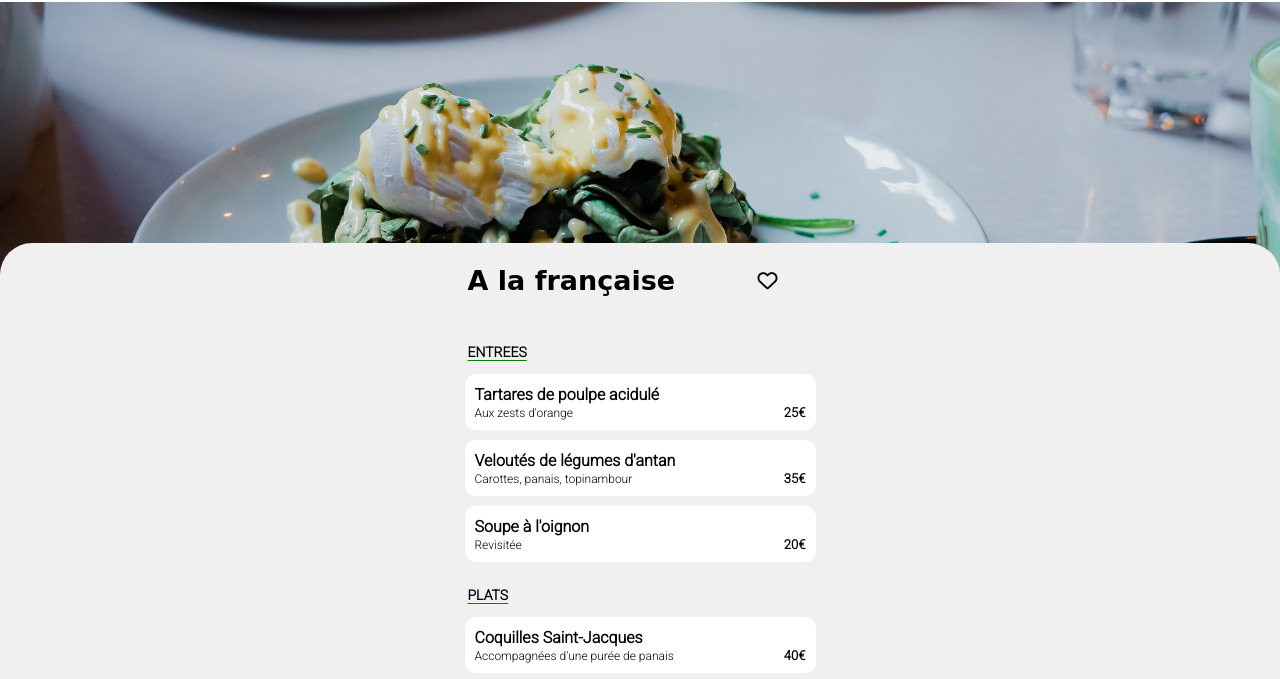
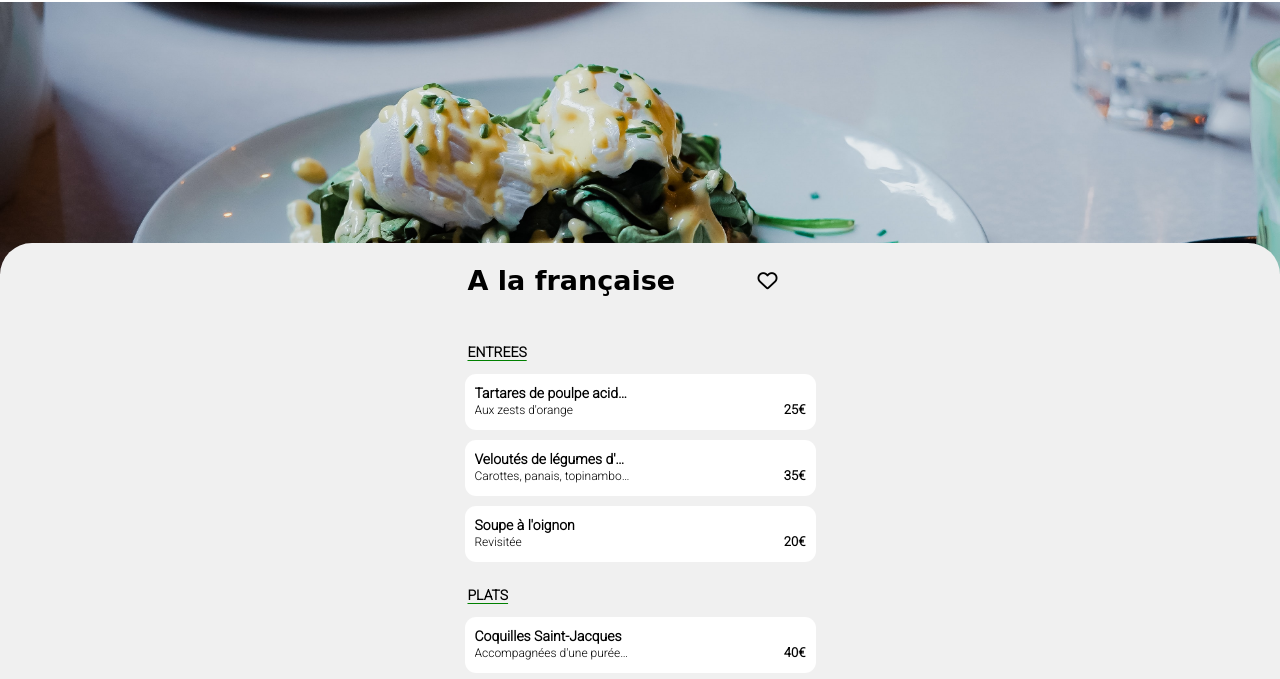
Before and after one commit to ThibautGervy/ThibautGervy_3_20012021, a plain HTML site: page A_la_française.html in a window 1280 px wide. Shown: the part 59-738 px from the top of the page. Drawn offline with Linux system fonts and the light colour scheme.

Commit message:
Correction des changements demandés

```diff
--- a/Sass/_responsive.scss
+++ b/Sass/_responsive.scss
@@ -126,6 +126,19 @@
     .vignettes_restaurant {
         background-color: rgba(255, 255, 255, 0);
     }
+    .description_plat {
+        white-space: nowrap;
+        text-overflow: ellipsis;
+        overflow: hidden;
+        width : 155px;
+    }
+    .nom_plat {
+        font-size: 14px;
+        white-space: nowrap;
+        text-overflow: ellipsis;
+        overflow: hidden;
+        width : 155px;
+    }
 }
 
 
@@ -223,5 +236,9 @@
     }
     .nom_plat {
         font-size: 14px;
+        white-space: nowrap;
+        text-overflow: ellipsis;
+        overflow: hidden;
+        width : 155px;
     }
 }
```
Also changed, not shown: Sass/main.css.
